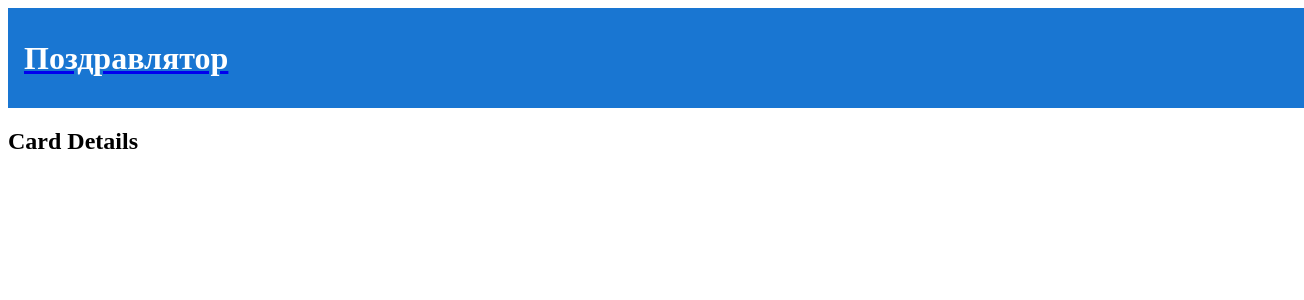
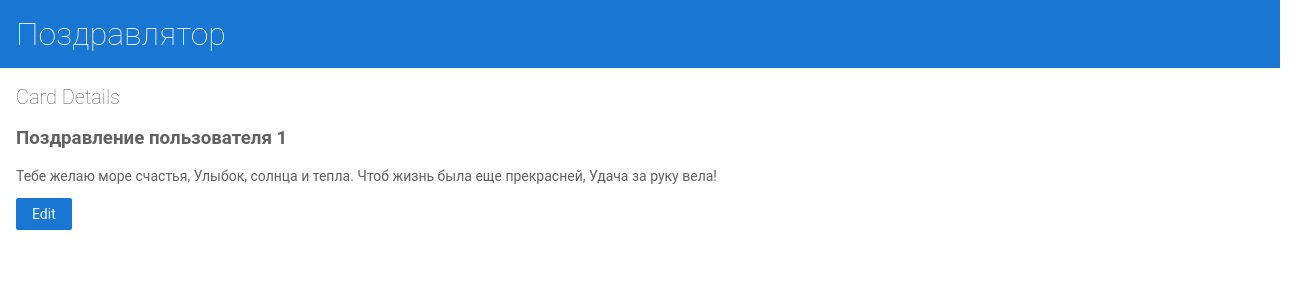
Before and after one commit to myrsaitov/Solarlab.Net.2022.EntranceTest.Front, an Angular app: page /cards/1 in a window 1280 px wide. Shown: the top 300 px of the page, 1304 px wide, since content can reach past the window. Built offline with nearby package versions, Linux system fonts and the light colour scheme.

Commit message:
Фейковые поздравления выводятся в виде списка. Применены стили

```diff
--- a/src/app/components/card/card-details/card-details.component.ts
+++ b/src/app/components/card/card-details/card-details.component.ts
@@ -14,15 +14,16 @@
   constructor(
     private route: ActivatedRoute
   ) {
+  }
+
+  ngOnInit() {
     // First get the product id from the current route.
     const routeParams = this.route.snapshot.paramMap;
-    const productIdFromRoute = Number(routeParams.get('productId'));
-    let a =3;
+    const productIdFromRoute = Number(routeParams.get('cardId'));
+
     // Find the product that correspond with the id provided in route.
     this.card = cards.find(card => card.id === productIdFromRoute);
-    console.log("11111111111111")
+
   }
 
-
-
 }
--- a/src/styles.css
+++ b/src/styles.css
@@ -1,4 +1,108 @@
-/* You can add global styles to this file, and also import other style files */
+/* Global Styles */
+
+* {
+  font-family: 'Roboto', Arial, sans-serif;
+  color: #616161;
+  box-sizing: border-box;
+  -webkit-font-smoothing: antialiased;
+  -moz-osx-font-smoothing: grayscale;
+}
+
+body {
+  margin: 0;
+}
+
+.container {
+  display: flex;
+  flex-direction: row;
+}
+
+router-outlet + *  {
+  padding: 0 16px;
+}
+
+/* Text */
+
+h1 {
+  font-size: 32px;
+}
+
+h2 {
+  font-size: 20px;
+}
+
+h1, h2 {
+  font-weight: lighter;
+}
+
+p {
+  font-size: 14px;
+}
+
+/* Hyperlink */
+
+a {
+  cursor: pointer;
+  color: #1976d2;
+  text-decoration: none;
+}
+
+a:hover {
+  opacity: 0.8;
+}
+
+/* Input */
+
+input {
+  font-size: 14px;
+  border-radius: 2px;
+  padding: 8px;
+  margin-bottom: 16px;
+  border: 1px solid #BDBDBD;
+}
+
+label {
+  font-size: 12px;
+  font-weight: bold;
+  margin-bottom: 4px;
+  display: block;
+  text-transform: uppercase;
+}
+
+/* Button */
+.button, button {
+  display: inline-flex;
+  align-items: center;
+  padding: 8px 16px;
+  border-radius: 2px;
+  font-size: 14px;
+  cursor: pointer;
+  background-color: #1976d2;
+  color: white;
+  border: none;
+}
+
+.button:hover, button:hover {
+  opacity: 0.8;
+  font-weight: normal;
+}
+
+.button:disabled, button:disabled {
+  opacity: 0.5;
+  cursor: auto;
+}
+
+/* Fancy Button */
+
+.fancy-button {
+  background-color: white;
+  color: #1976d2;
+}
+
+.fancy-button i.material-icons {
+  color: #1976d2;
+  padding-right: 4px;
+}
 
 /* Top Bar */
 
@@ -17,3 +121,18 @@
   color: white;
   margin: 0;
 }
+
+/* Checkout Cart, Shipping Prices */
+
+.cart-item, .shipping-item {
+  width: 100%;
+  min-width: 400px;
+  max-width: 450px;
+  display: flex;
+  flex-direction: row;
+  justify-content: space-between;
+  padding: 16px 32px;
+  margin-bottom: 8px;
+  border-radius: 2px;
+  background-color: #EEEEEE;
+}
```
Also changed, not shown: notes.txt.
